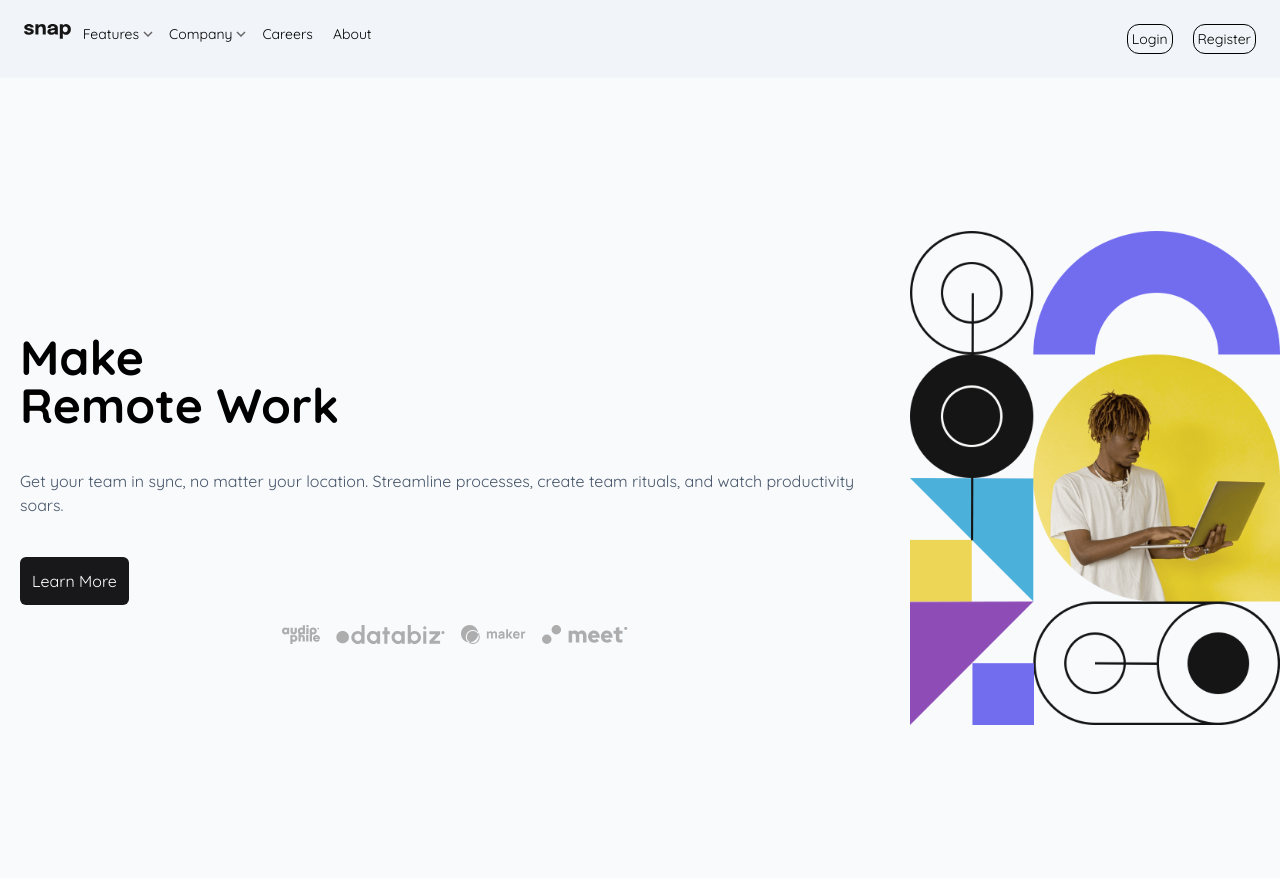
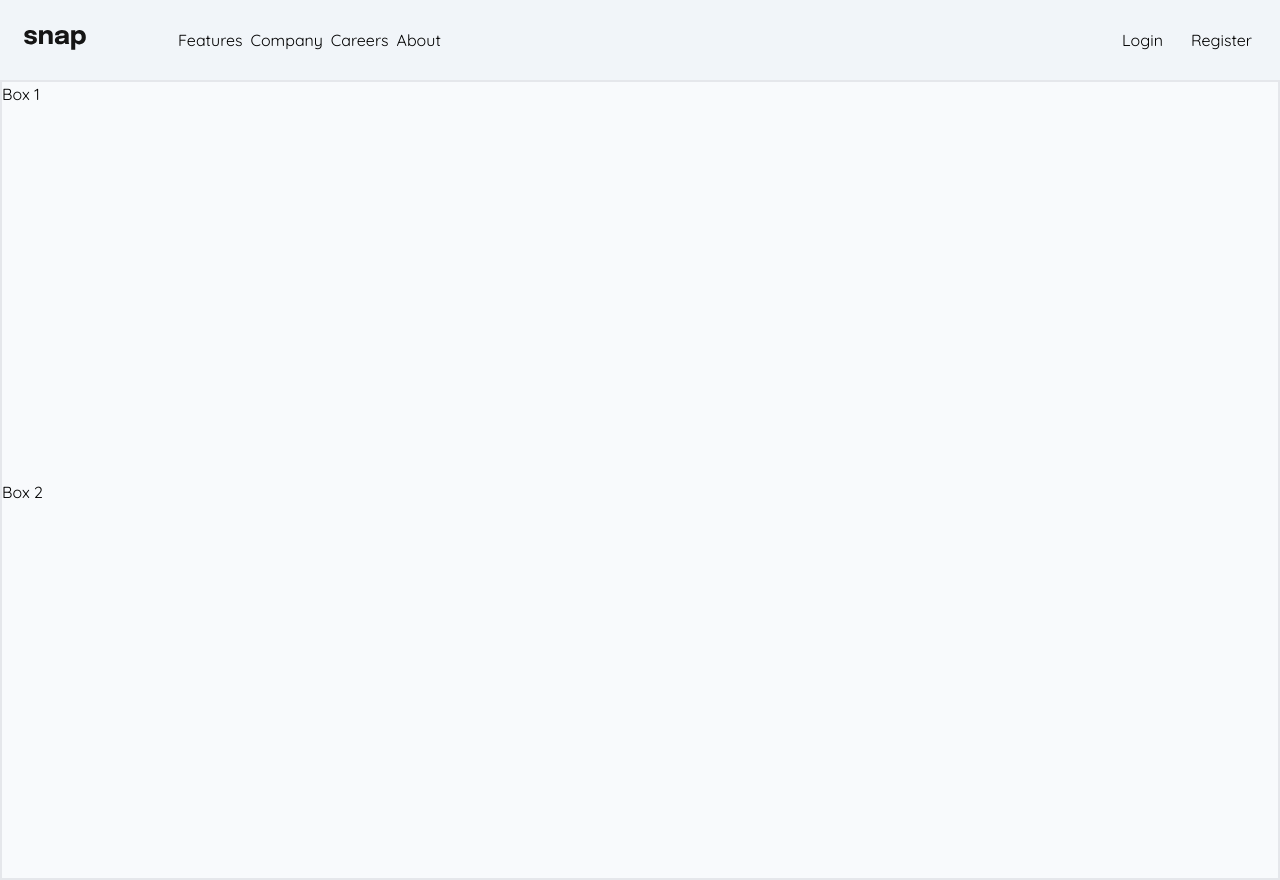
Before and after one commit to nickelzon/intro-section-with-dropdown-nav, a React (Vite) app: page / in a window 1280 px wide. Built offline with nearby package versions, Linux system fonts and the light colour scheme; the HTML template or start-up script is replaced by a standard one.

Commit message:
rewriting a better and clean code(unfinished)

```diff
--- a/src/App.jsx
+++ b/src/App.jsx
@@ -1,16 +1,28 @@
-import React from "react";
+import React, { useState, createContext } from "react";
 import Hero from "./Components/Hero";
 import Navbar from "./Components/Navbar";
 import { logo } from "./images";
 
+export const toggleContext = createContext();
+
 const App = () => {
+  const [toggleMenu, setToggleMenu] = useState(false);
+  const iconToggle = {
+    toggleMenu: toggleMenu,
+    setToggle() {
+      setToggleMenu((prev) => !prev);
+    },
+  };
+
   return (
     <div className="font-font bg-slate-50">
       <div className="root-container w-full">
         <div>
-          <Navbar />
+          <toggleContext.Provider value={iconToggle}>
+            <Navbar />
+          </toggleContext.Provider>
         </div>
-        <div className="Hero contentss flex">
+        <div className="h-[100vh]">
           <Hero />
         </div>
       </div>
--- a/src/Components/Hero.jsx
+++ b/src/Components/Hero.jsx
@@ -3,48 +3,17 @@ import { footerimg } from "../Constants";
 import { herodesktop, heromobile } from "../images";
 
 const Hero = () => {
+  const style = {
+    rootContainer: "grid h-full border-2",
+  };
+
   return (
-    <div className="flex flex-col-reverse grow h-[100vh] items-center sm:flex-row sm:justify-center">
-      <div className="flex flex-col justify-center items-center sm:items-start">
-        <h3 className="hidden sm:block font-extrabold text-5xl m-5">
-          Make <br /> Remote Work
-        </h3>
-        <h3 className="block sm:hidden font-extrabold text-5xl text-center m-5">
-          Make Remote Work
-        </h3>
-        <p className="text-slate-600 m-5">
-          Get your team in sync, no matter your location. Streamline processes,
-          create team rituals, and watch productivity soars.
-        </p>
-        <button
-          type="button"
-          className="bg-zinc-900 p-3 rounded-md text-white text-base hover:bg-indigo-600 m-5"
-        >
-          Learn More
-        </button>
-        <div className="flex sm:min-w-full justify-center">
-          {footerimg.map((img, index) => (
-            <img
-              src={img.img}
-              alt={img.img}
-              className={`${
-                index === footerimg.length - 1 ? "mr-0" : "mr-4"
-              } max-h-[19px]`}
-            />
-          ))}
-        </div>
+    <div className={style.rootContainer}>
+      <div>
+        <span>Box 1</span>
       </div>
       <div>
-        <img
-          src={herodesktop}
-          alt="desktop"
-          className="hidden ss:block max-h-[500px]"
-        />
-        <img
-          src={heromobile}
-          alt="desktop"
-          className="block ss:hidden max-h-[500px]"
-        />
+        <span>Box 2</span>
       </div>
     </div>
   );
--- a/src/Components/Navbar.jsx
+++ b/src/Components/Navbar.jsx
@@ -1,5 +1,5 @@
-import React from "react";
-import { useState } from "react";
+import React, { useContext, useState } from "react";
+import { toggleContext } from "../App";
 import {
   logo,
   iconarrowdown,
@@ -9,146 +9,65 @@ import {
 } from "../images";
 import { menu, buttons } from "../Constants";
 
-const Navbar = () => {
-  const [togglemenu, setToggle] = useState(false);
-
-  const [list, toggleList] = useState(false);
+const Menu = ({ menu }) => {
+  const style = {
+    mainContainer: "flex items-center",
+  };
 
   return (
-    <nav className="flex p-[1.5rem] flex-auto justify-between items-start bg-slate-100 select-none">
-      <img src={logo} alt="logo" className="max-h-[15px]" />
-
-      {/* desktop */}
-      <div className=" ml-3 hidden ss:flex justify-between flex-auto text-sm">
-        <div className="flex menu">
-          {menu.map((menu, index) => (
-            <div
-              key={menu.name}
-              className={`flex items-start cursor-pointer ${
-                index === menu.length - 1 ? "mr-0" : "mr-4"
-              }`}
-              onClick={() => toggleList((prev) => !prev)}
-            >
-              <div className="flex flex-col">
-                <div className="flex items-center hover:text-indigo-600">
-                  {menu.name}
-                  <img
-                    src={!list ? menu.icon : menu.icon2}
-                    className="ml-1 max-h-2"
-                  />
-                </div>
-                <ul
-                  className={`${
-                    !list ? "hidden" : "flex"
-                  } flex-col flex-auto bg-slate-50 rounded-lg ${
-                    index > 1 ? "p-0" : "p-5"
-                  } animate__animated animate__fadeInDown`}
-                >
-                  {menu.content.map((content) => (
-                    <li
-                      key={content.description}
-                      className="flex items-center leading-loose"
-                    >
-                      <img
-                        src={content.icon}
-                        alt={content.icon}
-                        className={`max-h-[12px] ${
-                          content.icon === undefined ? "mr-0" : "mr-2"
-                        }`}
-                      />
-                      <a href={content.link}>{content.description}</a>
-                    </li>
-                  ))}
-                </ul>
-              </div>
-            </div>
+    <div className={style.mainContainer}>
+      {menu.map((m, i) => (
+        <span key={i} className={i === menu.length - 1 ? "mr-0" : "mr-2"}>
+          {m.name}
+        </span>
       ))}
     </div>
+  );
+};
 
-        <div className="buttons">
-          {buttons.map((btn, index) => (
+const Buttons = ({ buttons }) => {
+  const style = {
+    buttons: "hover:border-[1px] border-black rounded-lg p-1",
+  };
+
+  return (
+    <div>
+      {buttons.map((b, i) => (
         <button
-              key={index}
-              className={`${
-                index === buttons.length - 1 ? "mr-0" : "mr-5"
-              } border-[1px] border-black rounded-xl p-1 hover:bg-slate-300`}
+          key={i}
+          className={`${i === buttons.length - 1 ? "mr-0" : "mr-5"} ${
+            style.buttons
+          }`}
         >
-              {btn.title}
+          {b.title}
         </button>
       ))}
     </div>
+  );
+};
+
+const Navbar = () => {
+  const toggle = useContext(toggleContext);
+  const [togglemenu, setToggle] = useState(false);
+  const [list, toggleList] = useState(false);
+  const style = {
+    nav: "grid p-[1.5rem] items-center bg-slate-100 select-none",
+    contentContainer: "hidden ss:flex justify-between grow",
+  };
+
+  return (
+    <nav className={style.nav}>
+      <img src={logo} alt="logo" className="max-h-[20px]" />
+      <div className={style.contentContainer}>
+        <Menu menu={menu} />
+        <Buttons buttons={buttons} />
       </div>
-
-      {/* mobile */}
-      <div className=" ml-3 flex ss:hidden text-sm">
       <img
         src={!togglemenu ? iconmenu : iconclose}
-          alt="mobile-menu"
-          className="max-h-[19px] z-50"
+        alt="menumobile"
         onClick={() => setToggle((prev) => !prev)}
+        className="menu ss:hidden"
       />
-
-        <div
-          className={`${
-            !togglemenu ? "hidden" : "flex"
-          } flex-col absolute top-0 right-0 bottom-0 min-w-[40%] items-start bg-slate-50 p-6 py-[5rem] sidebar`}
-        >
-          {menu.map((menu, index) => (
-            <div
-              key={index}
-              className={`flex items-center cursor-pointer ${
-                index === menu.length - 1 ? "mb-0" : "mb-4"
-              }`}
-            >
-              <div className="flex flex-col">
-                <div className="flex items-center hover:text-indigo-600 ">
-                  {menu.name}
-                  <img
-                    src={!list ? menu.icon : menu.icon2}
-                    className="ml-1 max-h-2"
-                    onClick={() => toggleList((prev) => !prev)}
-                  />
-                </div>
-                <ul
-                  className={`${
-                    !list ? "hidden" : "flex"
-                  } flex-col flex-auto bg-slate-50 rounded-lg ${
-                    index > 1 ? "p-0" : "p-5"
-                  } animate__animated animate__fadeInDown`}
-                >
-                  {menu.content.map((content) => (
-                    <li
-                      key={content.description}
-                      className="flex items-center leading-loose"
-                    >
-                      <img
-                        src={content.icon}
-                        alt={content.icon}
-                        className={`max-h-[12px] ${
-                          content.icon === undefined ? "mr-0" : "mr-2"
-                        }`}
-                      />
-                      <a href={content.link}>{content.description}</a>
-                    </li>
-                  ))}
-                </ul>
-              </div>
-            </div>
-          ))}
-
-          <div className="buttons flex flex-col items-center mt-10">
-            {buttons.map((btn, index) => (
-              <button
-                className={`${
-                  index === buttons.length - 1 ? "mb-0" : "mb-5"
-                } border-[1px] border-black rounded-xl p-1 hover:bg-slate-300 min-w-[10rem]`}
-              >
-                {btn.title}
-              </button>
-            ))}
-          </div>
-        </div>
-      </div>
     </nav>
   );
 };
--- a/src/index.css
+++ b/src/index.css
@@ -10,6 +10,35 @@
 .sidebar {
   -webkit-animation: slide-right 0.5s cubic-bezier(0.25, 0.46, 0.45, 0.94) both;
   animation: slide-right 0.5s cubic-bezier(0.25, 0.46, 0.45, 0.94) both;
+}
+
+nav {
+  grid-template-columns: 1fr 7fr;
+}
+
+button {
+  transition: all 300ms ease-in;
+}
+
+.hero {
+  grid-template-columns: 1fr 2fr;
+}
+
+.hero > div {
+  display: flex;
+  justify-content: center;
+  align-items: center;
+  border: 1px solid red;
+}
+
+@media screen and (max-width: 620px) {
+  nav {
+    grid-template-columns: 1fr 1fr;
+  }
+
+  nav > .menu {
+    justify-self: flex-end;
+  }
 }
 
 @-webkit-keyframes slide-right {
```
Lines whose indentation alone changed are shown as unchanged.
